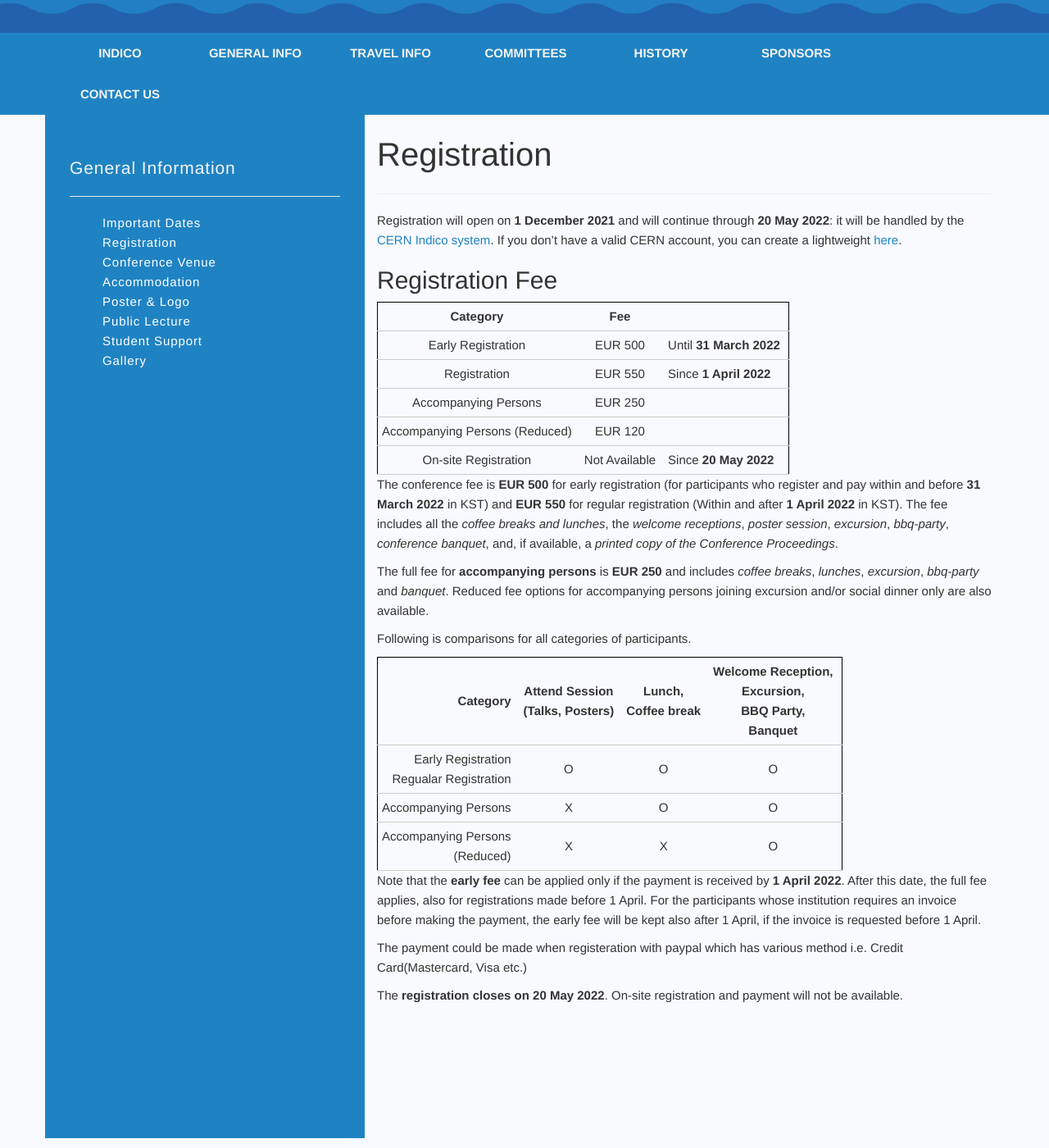
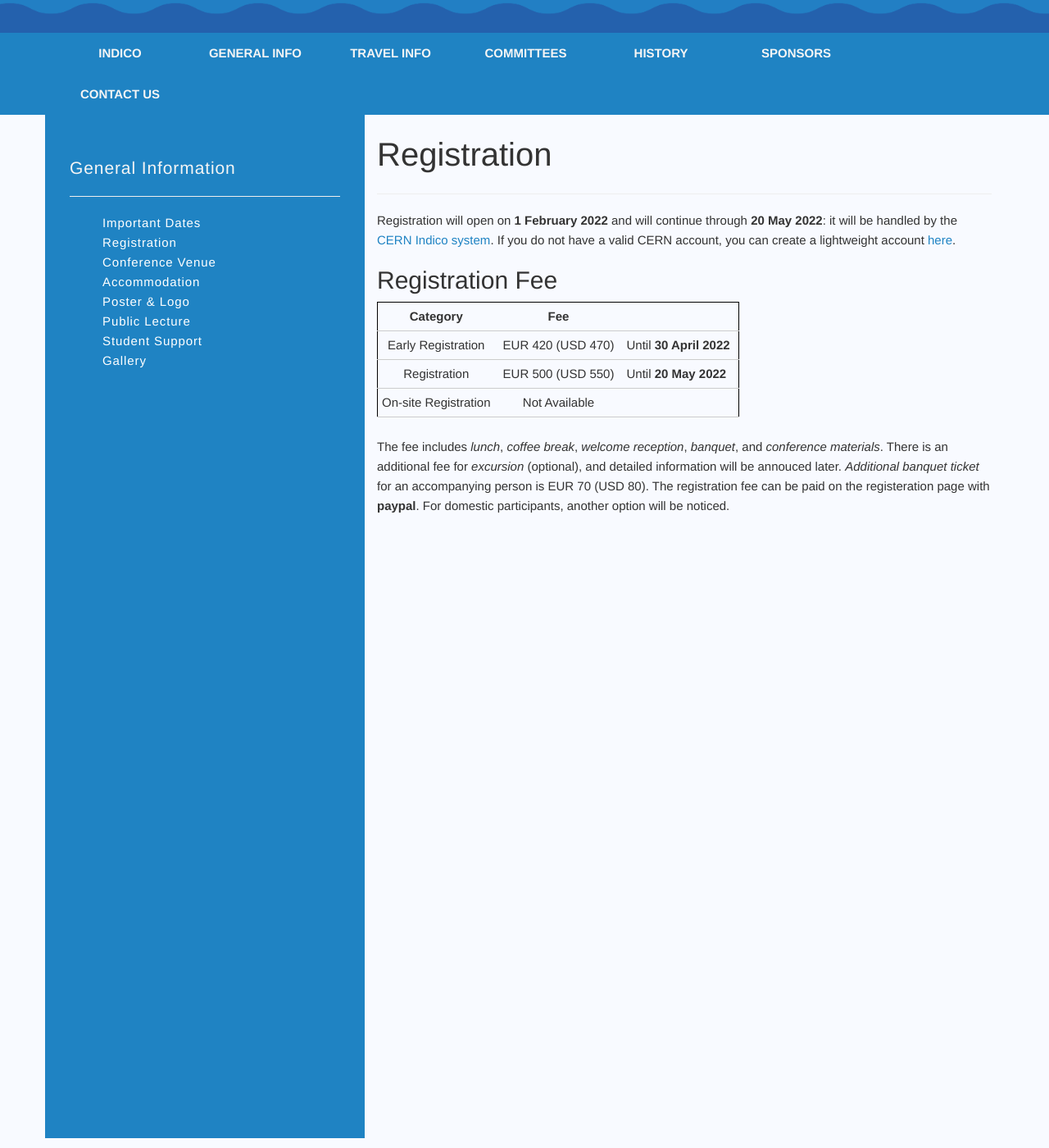
Before and after one commit to SQM2021/SQM2021.github.io, a Jekyll site: the page built from _pages/general-info/registration.md, in a window 1280 px wide and 1400 px high, scrolled down 255 px. Shown: the whole window at 82% size. Built offline with Jekyll 4.4.1, drawn with Linux system fonts in a browser that asks for light colours.

Commit message:
update registraction fee

```diff
--- a/_pages/general-info/registration.md
+++ b/_pages/general-info/registration.md
@@ -19,18 +19,21 @@ tr {
 }
 </style>
 
-Registration will open on **1 December 2021** and will continue through **20 May 2022**: it will be handled by the [CERN Indico system](https://indico.cern.ch). If you don’t have a valid CERN account, you can create a lightweight [here](https://account.cern.ch/account/Externals/RegisterAccount.aspx).
+Registration will open on **1 February 2022** and will continue through **20 May 2022**: it will be handled by the [CERN Indico system](https://indico.cern.ch). If you do not have a valid CERN account, you can create a lightweight account [here](https://account.cern.ch/account/Externals/RegisterAccount.aspx).
 
 ## Registration Fee
 
 |        Category                |   Fee          |                         |
 |:------------------------------:|:--------------:|-------------------------|
-| Early Registration             | EUR 500        | Until **31 March 2022** |
-| Registration                   | EUR 550        | Since **1 April 2022**  |
-| Accompanying Persons           | EUR 250        |                         |
-| Accompanying Persons (Reduced) | EUR 120        |                         |
-| On-site Registration           | Not Available  | Since **20 May 2022**   |
+| Early Registration             | EUR 420 (USD 470)        | Until **30 April 2022** |
+| Registration                   | EUR 500 (USD 550)         | Until **20 May 2022**  |
+| On-site Registration           | Not Available  |    |
 
+<br>
+The fee includes *lunch*, *coffee break*, *welcome reception*, *banquet*, and *conference materials*. There is an additional fee for *excursion* (optional), and detailed information will be annouced later. *Additional banquet ticket* for an accompanying person is EUR 70 (USD 80). The registration fee can be paid on the registeration page with **paypal**. For domestic participants, another option will be noticed.
+
+
+<!--
 The conference fee is **EUR 500** for early registration (for participants who register and pay within and before **31 March 2022** in KST) and **EUR 550** for regular registration (Within and after **1 April 2022** in KST). The fee includes all the *coffee breaks and lunches*, the *welcome receptions*, *poster session*, *excursion*, *bbq-party*, *conference banquet*,  and, if available, a *printed copy of the Conference Proceedings*.
 
 The full fee for **accompanying persons** is **EUR 250** and includes *coffee breaks*, *lunches*, *excursion*, *bbq-party* and *banquet*. Reduced fee options for accompanying persons joining excursion and/or social dinner only are also available.
@@ -44,7 +47,6 @@ Following is comparisons for all categories of participants.
 | Accompanying Persons <br> (Reduced)         | X                                     | X                            | O                                                         |
 
 Note that the **early fee** can be applied only if the payment is received by **1 April 2022**. After this date, the full fee applies, also for registrations made before 1 April. For the participants whose institution requires an invoice before making the payment, the early fee will be kept also after 1 April, if the invoice is requested before 1 April.
-
-The payment could be made when registeration with paypal which has various method i.e. Credit Card(Mastercard, Visa etc.)
-
+The registration fee can be paid on the registeration page with paypal. For domestic participant, another option will be noticed.
 The **registration closes on 20 May 2022**. On-site registration and payment will not be available.
+-->
```
